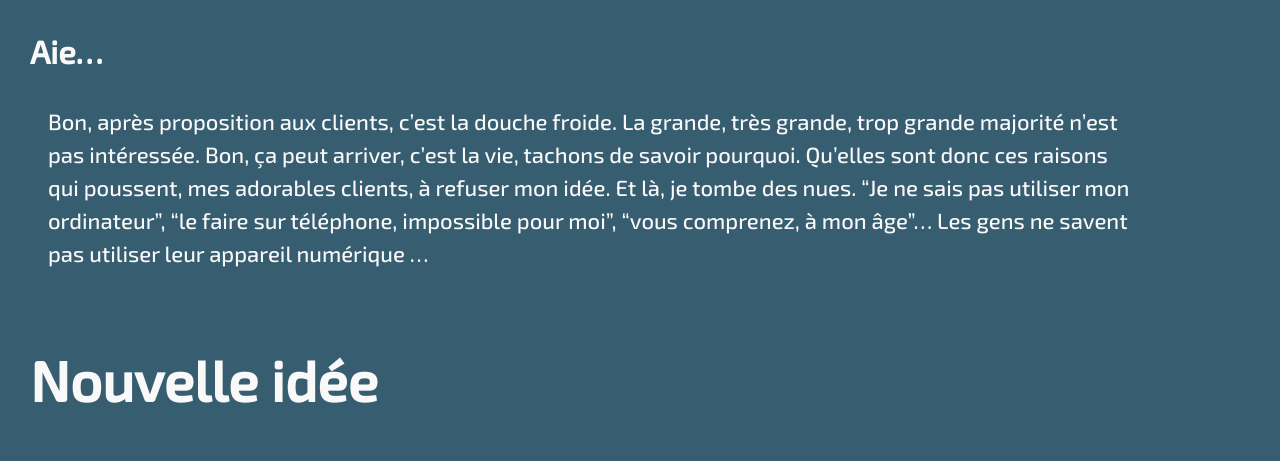
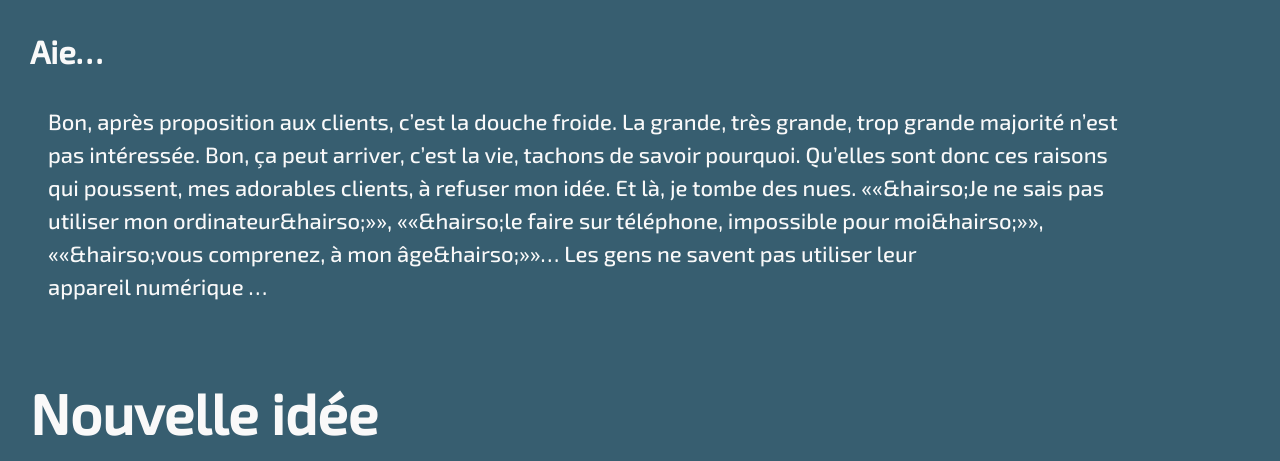
Before and after one commit to Sijauraissu/TFA, a website: page src/casestudy.html in a window 1280 px wide. Shown: the part 1859-2320 px from the top of the page. Drawn offline with nearby package versions, Linux system fonts and the light colour scheme; files that its build step writes are made by us from their sources; a web font is replaced by a local one.

Commit message:
ajout des microtypo des guillemets

```diff
--- a/src/casestudy.html
+++ b/src/casestudy.html
@@ -57,7 +57,7 @@
         <h3 class="subtitleCS subtitleCS--TFA">Aie…</h3>
 
         <div class="boxCS">
-            <p class="text text--TFA">Bon, après proposition aux clients, c’est la douche froide. La grande, très grande, trop grande majorité n’est pas intéressée. Bon, ça peut arriver, c’est la vie, tachons de savoir pourquoi. Qu’elles sont donc ces raisons qui poussent, mes adorables clients, à refuser mon idée. Et là, je tombe des nues. “Je ne sais pas utiliser mon ordinateur”, “le faire sur téléphone, impossible pour moi”, “vous comprenez, à mon âge”… Les&nbsp;gens ne savent pas utiliser leur appareil&nbsp;numérique&nbsp;…</p>
+            <p class="text text--TFA">Bon, après proposition aux clients, c’est la douche froide. La grande, très grande, trop grande majorité n’est pas intéressée. Bon, ça peut arriver, c’est la vie, tachons de savoir pourquoi. Qu’elles sont donc ces raisons qui poussent, mes adorables clients, à refuser mon idée. Et là, je tombe des nues. «&laquo;&hairso;Je ne sais pas utiliser mon ordinateur&hairso;&raquo;», «&laquo;&hairso;le faire sur téléphone, impossible pour moi&hairso;&raquo;», «&laquo;&hairso;vous comprenez, à mon âge&hairso;&raquo;»… Les&nbsp;gens ne savent pas utiliser leur appareil&nbsp;numérique&nbsp;…</p>
         </div>
     </div>
 
```
